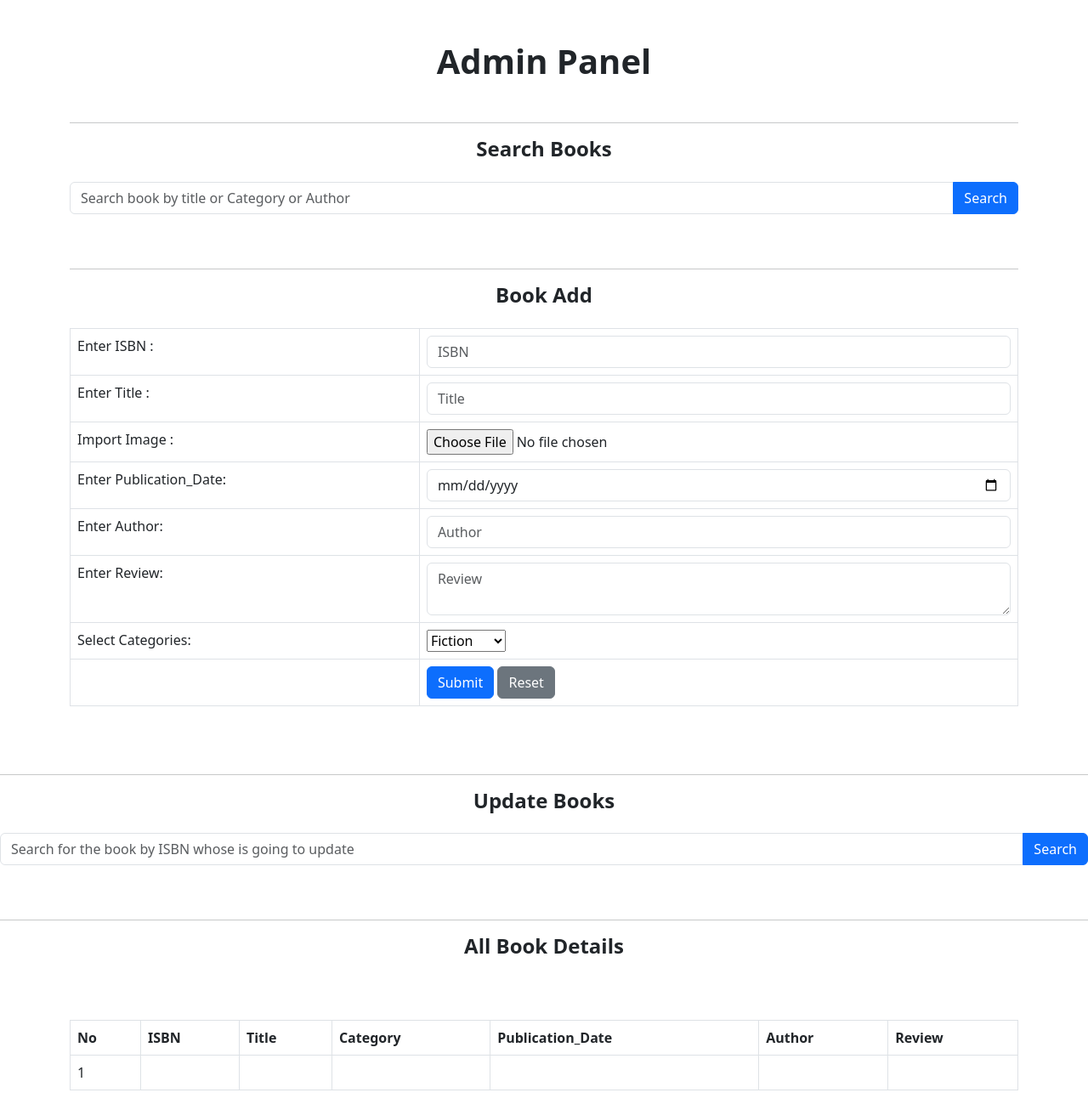
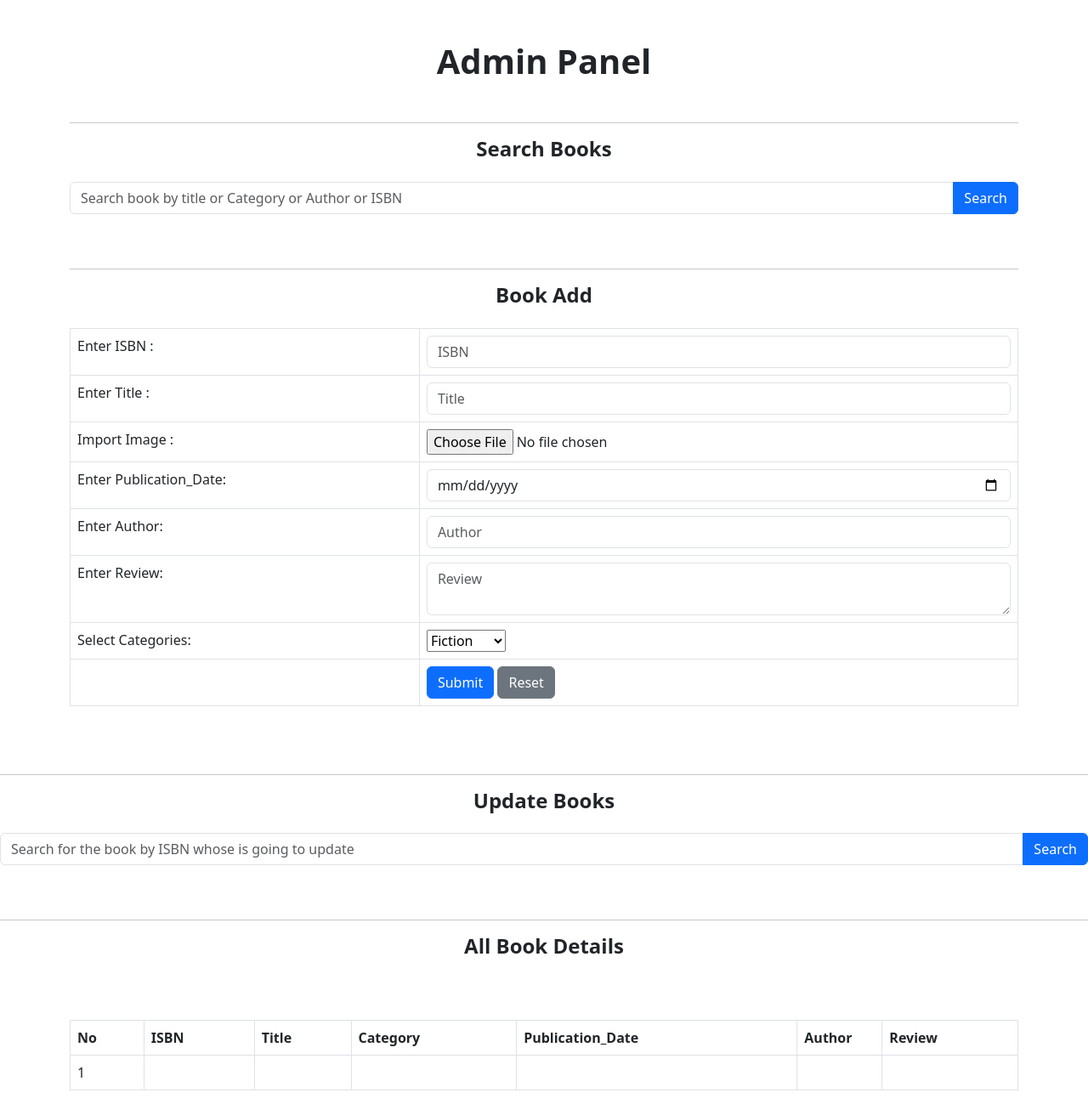
Before and after one commit to Powsihan/BookReviewWebsite, a PHP site: page /Admin.php in a window 1280 px wide. Shown: the whole page at 85% size. Run offline with PHP 8.4, Linux system fonts and the light colour scheme; tables that the repository leaves empty or names only in its code hold one stand-in row (values such as "Sample post"); data that the repository does not hold is empty; some libraries are stand-ins or nearby versions.

Commit message:
final update for me

```diff
--- a/PHP files/Admin.php
+++ b/PHP files/Admin.php
@@ -23,7 +23,7 @@
         <h4 class="text-center" style="font-weight: bold;">Search Books</h4>
         <form action="search_books.php" method="post" class="mt-4">
             <div class="input-group">
-                <input type="text" name="search" class="form-control" placeholder="Search book by title or Category or Author">
+                <input type="text" name="search" class="form-control" placeholder="Search book by title or Category or Author or ISBN">
                 <button type="submit" class="btn btn-primary">Search</button>
             </div>
         </form>
@@ -112,11 +112,11 @@
                 <thead style=" position: sticky; top: -1px; z-index: 1;">
                     <tr>
                         <th>No</th>
-                        <th>ISBN</th>
+                        <th style="width: 130px;">ISBN</th>
                         <th>Title</th>
                         <th>Category</th>
                         <th>Publication_Date</th>
-                        <th>Author</th>
+                        <th style="width: 100px;">Author</th>
                         <th>Review</th>
                     </tr>
                 </thead>
--- a/PHP files/search_books.php
+++ b/PHP files/search_books.php
@@ -29,7 +29,7 @@
         $searchValue = $_POST['search'];
 
         // Prepare the query to search for books by title or author
-        $query = "SELECT * FROM book WHERE Title LIKE '%$searchValue%' OR Categories LIKE '%$searchValue%' OR Author LIKE '%$searchValue%'";
+        $query = "SELECT * FROM book WHERE Title LIKE '%$searchValue%' OR Categories LIKE '%$searchValue%' OR Author LIKE '%$searchValue%' OR ISBN LIKE '%$searchValue%'";
         $result = mysqli_query($db, $query);
 
         // Check if any results are found
@@ -41,11 +41,11 @@
             <table class="table table-bordered mt-4">
                 <tr>
                     <th>No</th>
-                    <th>ISBN</th>
+                    <th style="width: 130px;">ISBN</th>
                     <th>Title</th>
                     <th>Category</th>
                     <th>Publication_Date</th>
-                    <th>Author</th>
+                    <th style="width: 100px;">Author</th>
                     <th>Review</th>
                 </tr>
                 <?php
```
